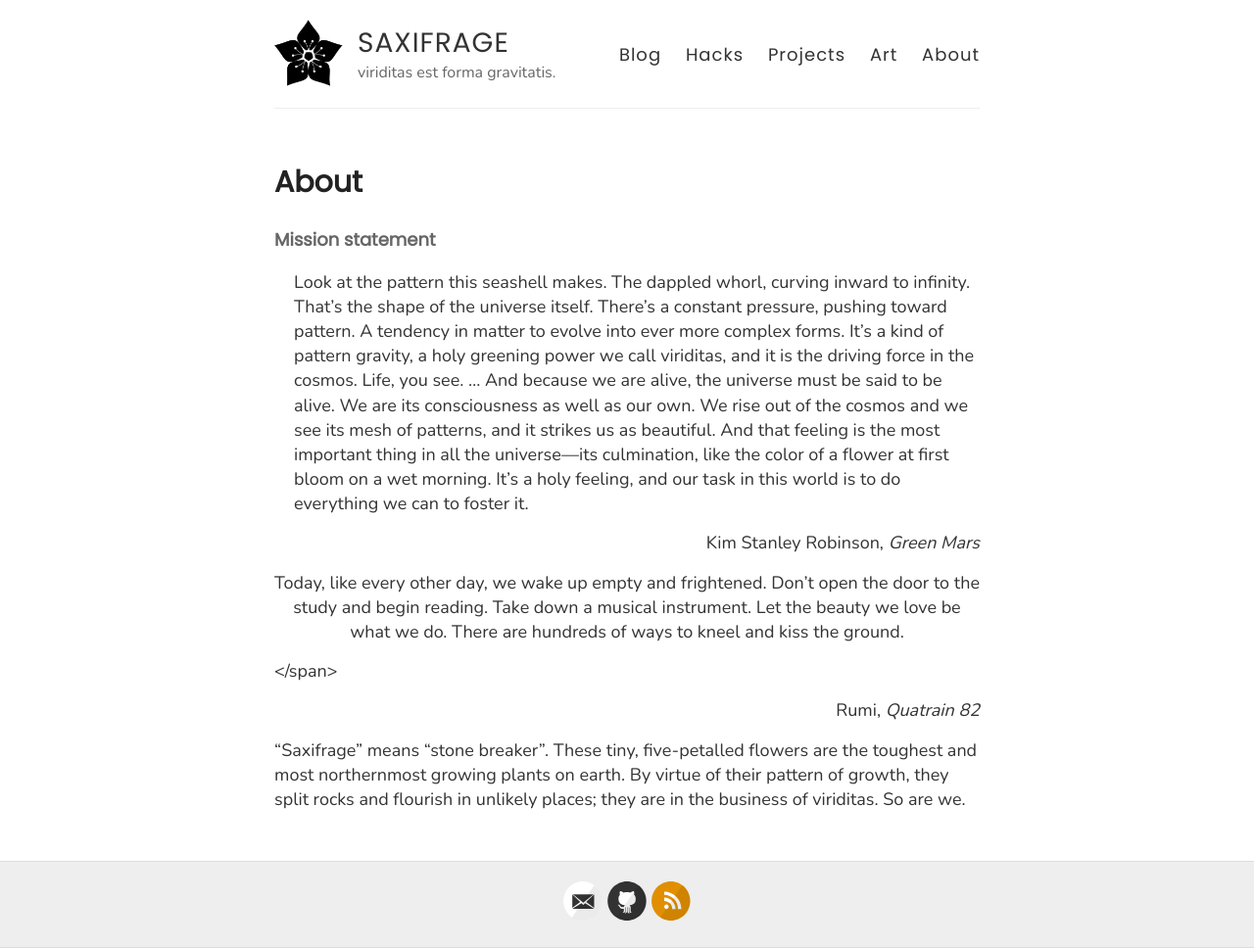
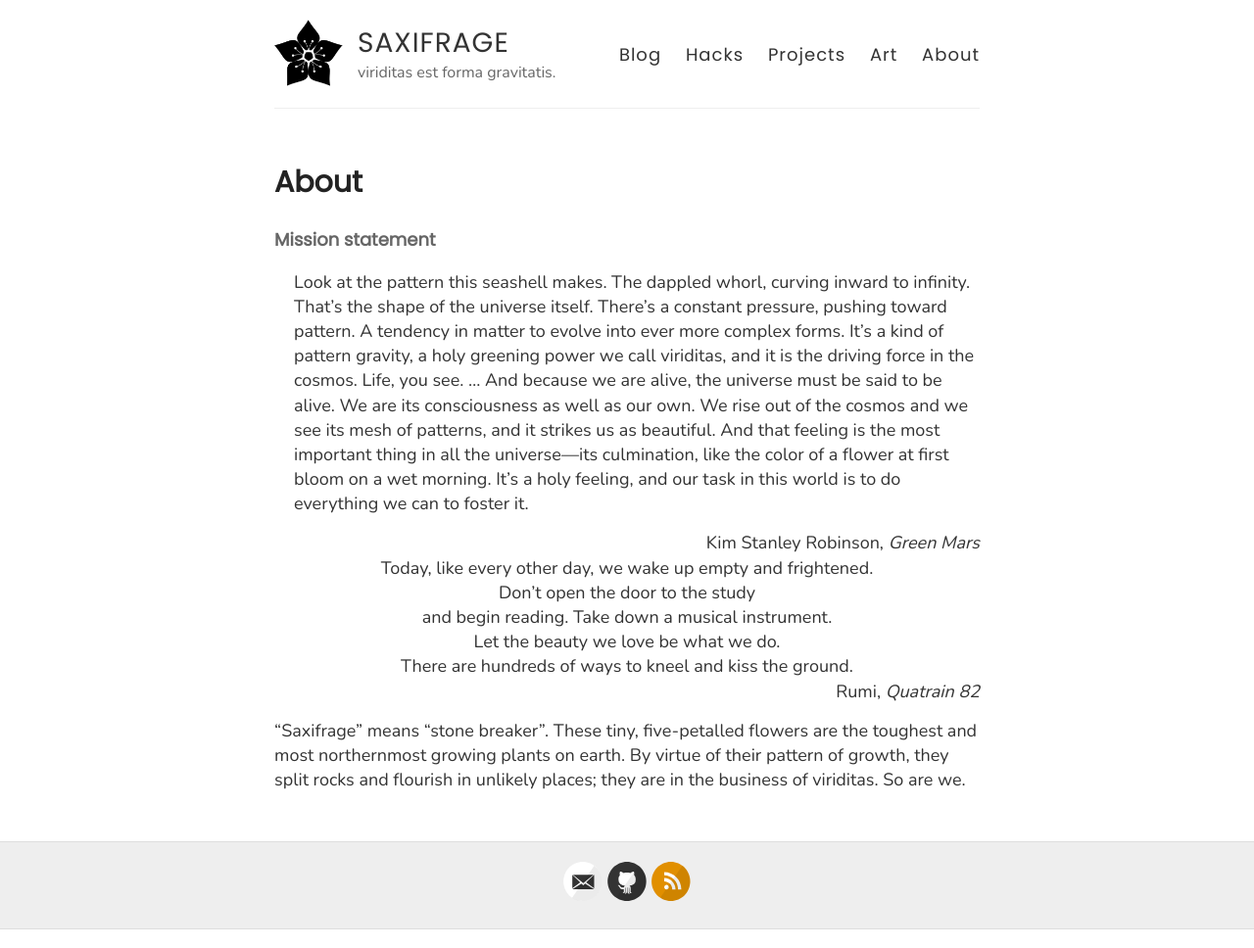
Before and after one commit to heptarch/heptarch.github.io, a Jekyll site: the page built from about.md, in a window 1280 px wide. Shown: the whole page at 98% size. Built offline with Jekyll 4.4.1, drawn with Linux system fonts in a browser that asks for light colours.

Commit message:
Update about.md

```diff
--- a/about.md
+++ b/about.md
@@ -24,16 +24,15 @@ this world is to do everything we can to foster it.
 <div style="text-align: right">Kim Stanley Robinson, <i>Green Mars</i>
 </div>
 
-<span style="padding-left: 20px; display:block">
 <center>
 Today, like every other day, we wake up empty
-and frightened. Don’t open the door to the study
-and begin reading. Take down a musical instrument.
+and frightened.<br>
+Don’t open the door to the study<br>
+and begin reading. Take down a musical instrument.<br>
 
-Let the beauty we love be what we do.
+Let the beauty we love be what we do.<br>
 There are hundreds of ways to kneel and kiss the ground.
 </center>
-</span>
 
 <div style="text-align: right">Rumi, <i>Quatrain 82</i></div>
 
```
